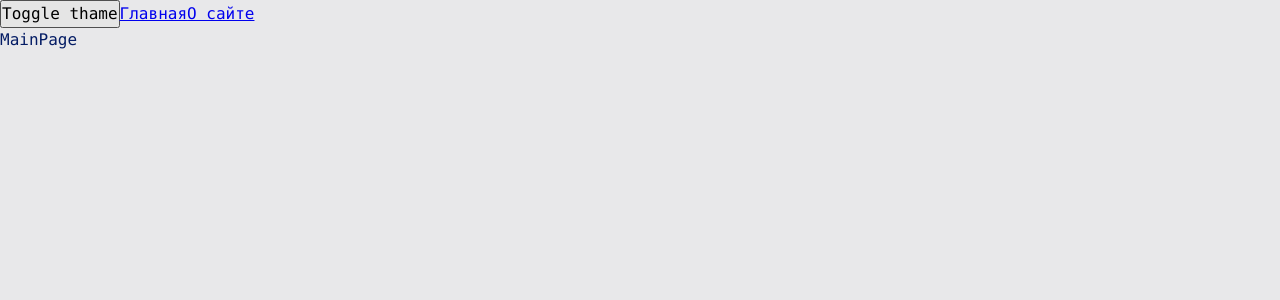
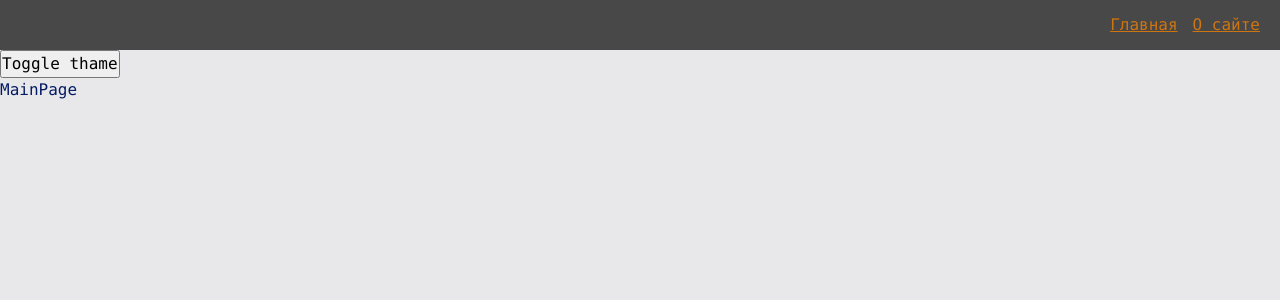
Before and after one commit to AntonLihtar/prod_project, a React app: page / in a window 1280 px wide. Shown: the top 300 px of the page. Built offline with nearby package versions, Linux system fonts and the light colour scheme.

Commit message:
feat: add navbar , AppLink and styles

```diff
--- a/src/app/App.tsx
+++ b/src/app/App.tsx
@@ -6,6 +6,7 @@
 import { AboutPage } from "pages/AboutPage";
 import { MainPage } from "pages/MainPage";
 import { AppRouter } from "app/providers/router";
+import { Navbar } from "widgets/Navbar/ui/Navbar";
 
 
 const App = () => {
@@ -14,9 +15,8 @@
 
     return (
       <div className={classNames('app', {}, [theme])}>
+          <Navbar/>
           <button onClick={toggleTheme}>Toggle thame</button>
-          <Link to={"/"}>Главная</Link>
-          <Link to={"/about"}>О сайте</Link>
           <AppRouter/>
       </div>
     );
--- a/src/app/styles/themes/dark.scss
+++ b/src/app/styles/themes/dark.scss
@@ -1,6 +1,9 @@
 .app.dark {
-    --bg-color: #28282a;
+    --bg-color: #484849;
+    --inverted-bg-color: #e8e8ea;
 
     --primary-color: #f5e701;
     --secondary-color: #ce750f;
+    --inverted-primary-color: #041c65;
+    --inverted-secondary-color: #0449e0;
 }
--- a/src/app/styles/themes/normal.scss
+++ b/src/app/styles/themes/normal.scss
@@ -1,6 +1,10 @@
 .app.light {
     --bg-color: #e8e8ea;
+    --inverted-bg-color: #484849;
+
 
     --primary-color: #041c65;
     --secondary-color: #0449e0;
+    --inverted-primary-color: #f5e701;
+    --inverted-secondary-color: #ce750f;
 }
--- a/src/app/styles/variables/global.scss
+++ b/src/app/styles/variables/global.scss
@@ -8,4 +8,7 @@
     --font-size-l: 24px;
     --font-line-l: 32px;
     --font-l: var(--font-size-l) / var(--font-line-l) var(--font-family-main);
+
+    //размеры
+    --navbar-height: 50px;
 }
--- a/src/shared/lib/classNames/classNames.ts
+++ b/src/shared/lib/classNames/classNames.ts
@@ -4,13 +4,14 @@
 export function classNames(
   cls: string,
   mods: Mods = {},
-  additional: Array<string | undefined> = []
+  additional: string[] = []
 ): string {
     return [
         cls,
-        Object.keys(mods)
-          .filter(cls => mods[cls]).join(' '),
-        ...additional
+        ...additional.filter(Boolean),
+        ...Object.entries(mods)
+          .filter((_, value) => Boolean(value))
+          .map(([className]) => className)
     ].join(' ')
       .trim();
 }
--- /dev/null
+++ b/src/shared/ui/AppLink/AppLink.module.scss
@@ -0,0 +1,11 @@
+.AppLink {
+  color: var(--primary-color);
+}
+
+.primary {
+  color: var(--primary-color);
+}
+
+.secondary {
+  color: var(--inverted-secondary-color);
+}
--- /dev/null
+++ b/src/shared/ui/AppLink/AppLink.tsx
@@ -0,0 +1,39 @@
+import React, { FC } from 'react';
+import { Link, LinkProps } from 'react-router-dom';
+import { classNames } from "shared/lib/classNames/classNames";
+import cls from './AppLink.module.scss';
+
+export enum AppLinkTheme {
+    PRIMARY = 'primary',
+    SECONDARY = 'secondary',
+}
+
+interface AppLinkProps extends LinkProps {
+    className?: string;
+    theme?: AppLinkTheme;
+}
+
+export const AppLink: FC<AppLinkProps> = (props) => {
+
+      const {
+          to,
+          className,
+          children,
+          theme = AppLinkTheme.PRIMARY,
+          ...otherProps
+      } = props;
+
+      return (
+        <Link
+          to={''}
+          className={classNames(cls.AppLink, {}, [className, cls[theme]])}
+          {...otherProps}
+        >
+            {
+                children
+            }
+        </Link>
+      )
+        ;
+  }
+;
--- /dev/null
+++ b/src/widgets/Navbar/ui/Navbar.module.scss
@@ -0,0 +1,16 @@
+.Navbar {
+  width: 100%;
+  height: var(--navbar-height);
+  background: var(--inverted-bg-color);
+  display: flex;
+  align-items: center;
+  padding: 20px;
+}
+
+.links {
+  margin-left: auto;
+}
+
+.mainLink {
+  margin-right: 15px;
+}
--- /dev/null
+++ b/src/widgets/Navbar/ui/Navbar.tsx
@@ -0,0 +1,19 @@
+import React from 'react';
+import { classNames } from "shared/lib/classNames/classNames";
+import cls from './Navbar.module.scss';
+import { AppLink, AppLinkTheme } from "shared/ui/AppLink/AppLink";
+
+interface NavbarProps {
+    className?: string;
+}
+
+export const Navbar = ({ className }: NavbarProps) => {
+    return (
+      <div className={classNames(cls.Navbar, {}, [className])}>
+          <div className={cls.links}>
+              <AppLink theme={AppLinkTheme.SECONDARY} to={"/"} className={cls.mainLink}>Главная</AppLink>
+              <AppLink theme={AppLinkTheme.SECONDARY} to={"/about"}>О сайте</AppLink>
+          </div>
+      </div>
+    );
+};
```
